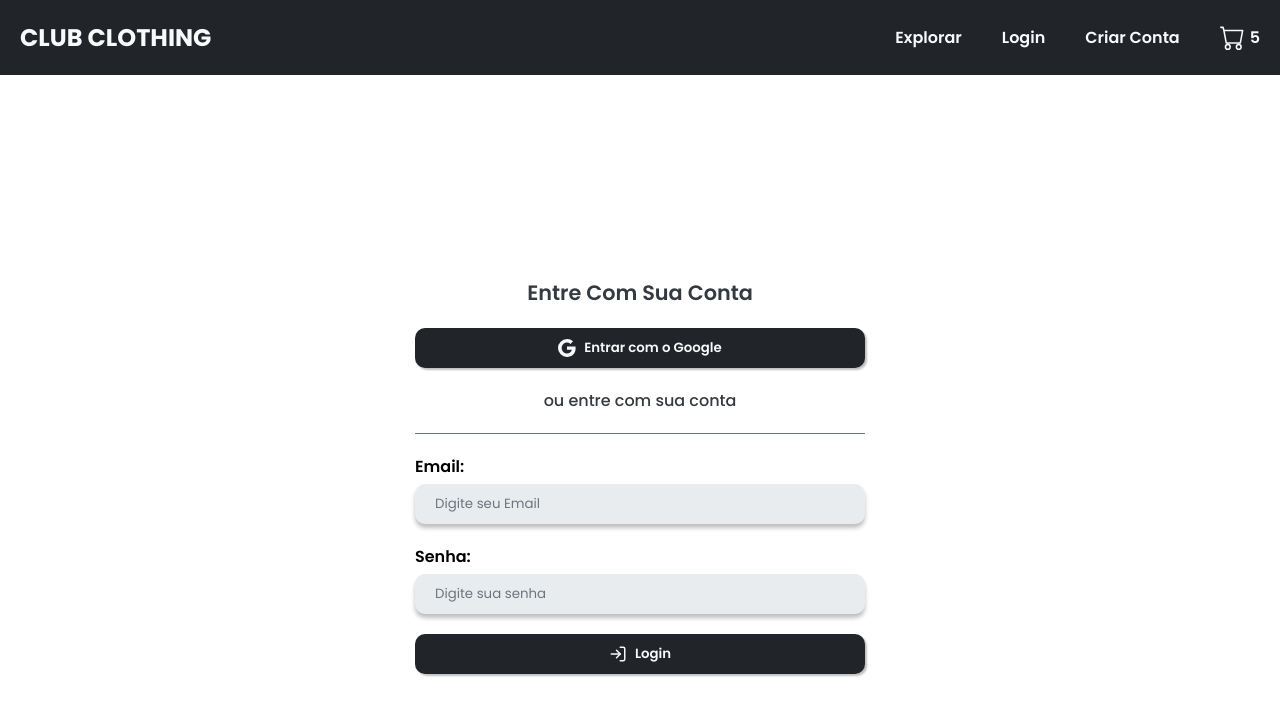
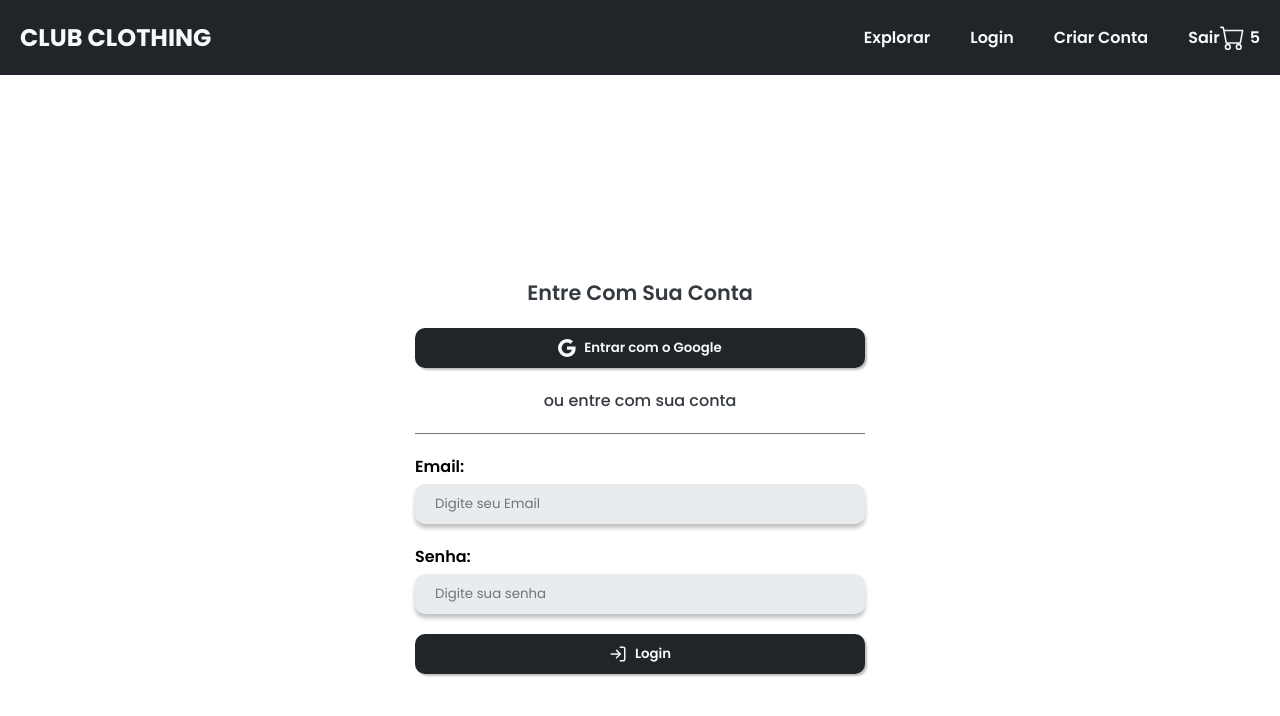
Before and after one commit to PZicaro/Ecommerce, a React (Create React App) app: page /login in a window 1280 px wide. Shown: the top 716 px of the page. Built offline with nearby package versions, Linux system fonts and the light colour scheme; no server answers.

Commit message:
feat: add auth state listener, and signOut button

```diff
--- a/src/App.tsx
+++ b/src/App.tsx
@@ -1,10 +1,15 @@
+import { onAuthStateChanged } from 'firebase/auth'
 import { FunctionComponent } from 'react'
 import { BrowserRouter, Routes, Route } from 'react-router-dom'
+import { auth } from './config/firebase.config'
 import Home from './pages/home/home.page'
 import LoginPage from './pages/login/login.page'
 import SignUpPage from './pages/sign-up/sign-up.page'
 
 const App: FunctionComponent = () => {
+  onAuthStateChanged(auth, (user) => {
+    console.log(user)
+  })
   return (
    <BrowserRouter>
     <Routes>
--- a/src/components/Header/header.component.tsx
+++ b/src/components/Header/header.component.tsx
@@ -1,5 +1,7 @@
+import { signOut } from 'firebase/auth'
 import { BsCart } from 'react-icons/bs'
 import { useNavigate } from 'react-router-dom'
+import { auth } from '../../config/firebase.config'
 import { HeaderContainer, HeaderItem, HeaderItems, HeaderTitle } from './header.style'
 const Header = () => {
   const navigate = useNavigate()
@@ -20,6 +22,7 @@ const Header = () => {
         <HeaderItem>Explorar</HeaderItem>
         <HeaderItem onClick={ handleLoginClick}>Login</HeaderItem>
         <HeaderItem onClick={handleSignUpClick}>Criar Conta</HeaderItem>
+        <HeaderItem onClick={() => signOut(auth)}>Sair</HeaderItem>
         <HeaderItem> <BsCart size={25}/>
         <p style={{ marginLeft: 5 }}> 5 </p>
         </HeaderItem>
```
